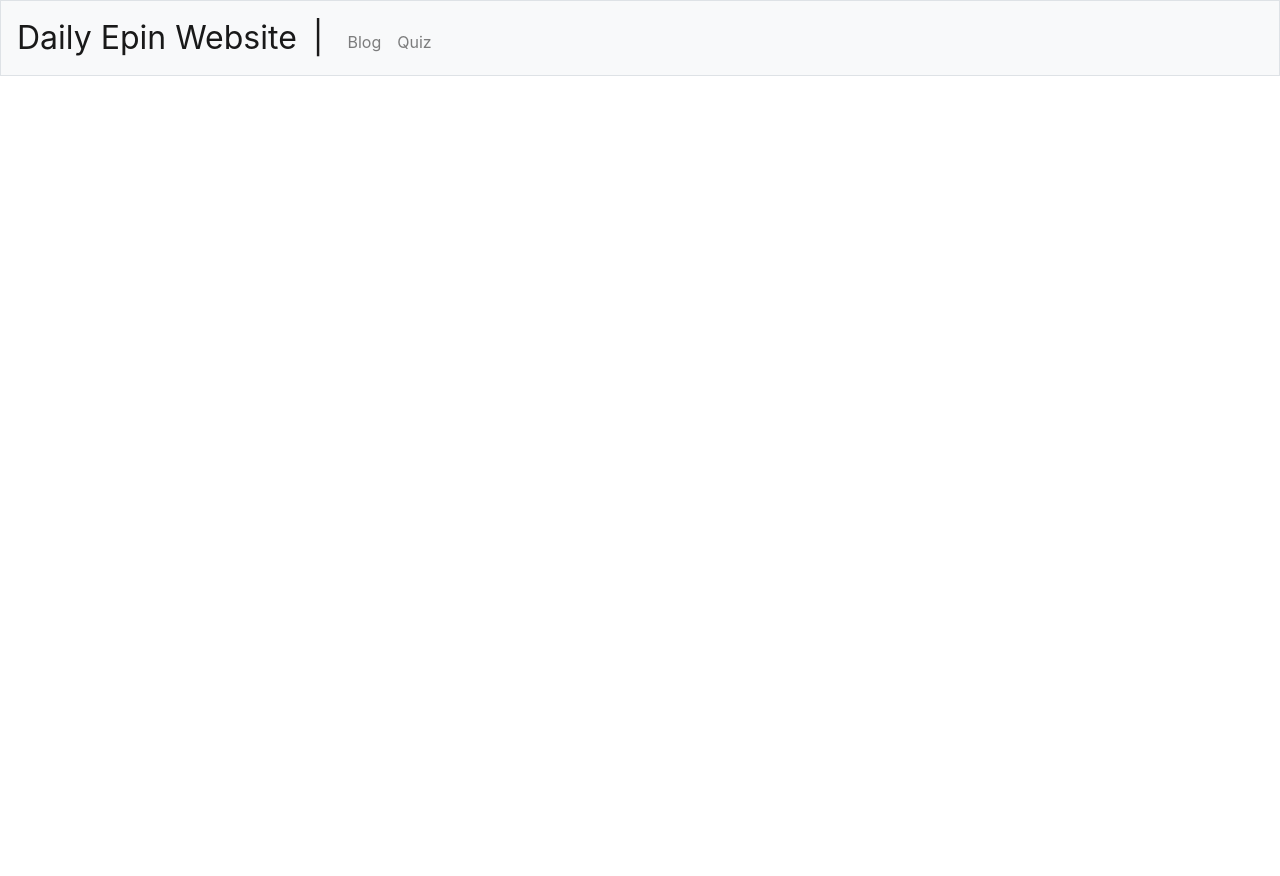
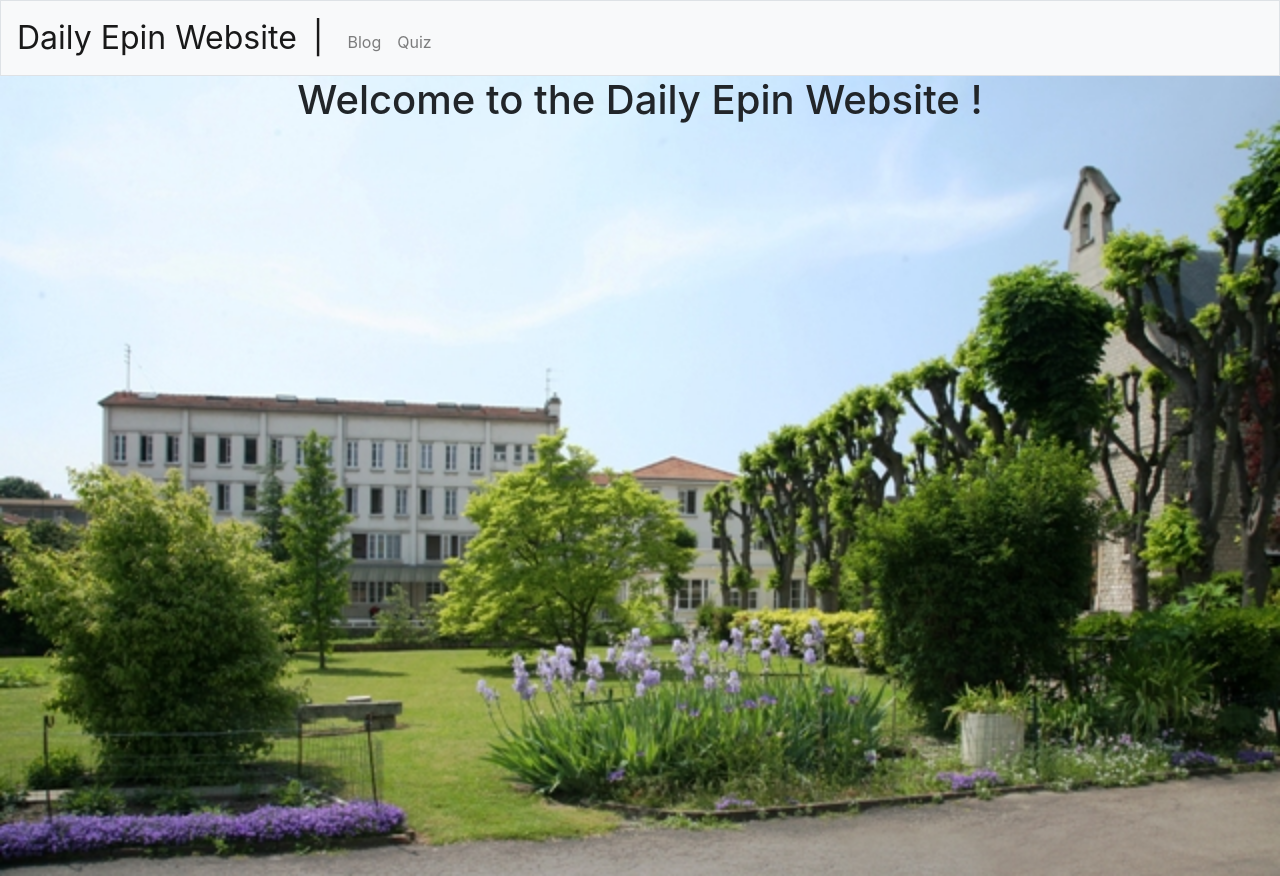
Before and after one commit to KayzuDev/kayzudev.github.io, a plain HTML site: page index.html in a window 1280 px wide. Before the commit the page ends 800 px from the top, so only its background shows below. Drawn offline with nearby package versions, Linux system fonts and the light colour scheme.

Commit message:
welcome message

```diff
--- a/index.html
+++ b/index.html
@@ -39,7 +39,7 @@
         </div>
     </nav>
     <div class="welcome">
-
+        <h1>Welcome to the Daily Epin Website !</h1>
     </div>
     <script src="https://cdn.jsdelivr.net/npm/bootstrap@5.0.0-beta2/dist/js/bootstrap.bundle.min.js" integrity="sha384-b5kHyXgcpbZJO/tY9Ul7kGkf1S0CWuKcCD38l8YkeH8z8QjE0GmW1gYU5S9FOnJ0" crossorigin="anonymous"></script>
 </body>
--- a/styles.css
+++ b/styles.css
@@ -9,4 +9,10 @@ nav .navbar-brand
     background-image: url("img/epin-background.jpeg");
     background-repeat: no-repeat;
     background-size: cover;
+    height: 100vh;
 }
+
+.welcome h1
+{
+    text-align: center;
+}
```
